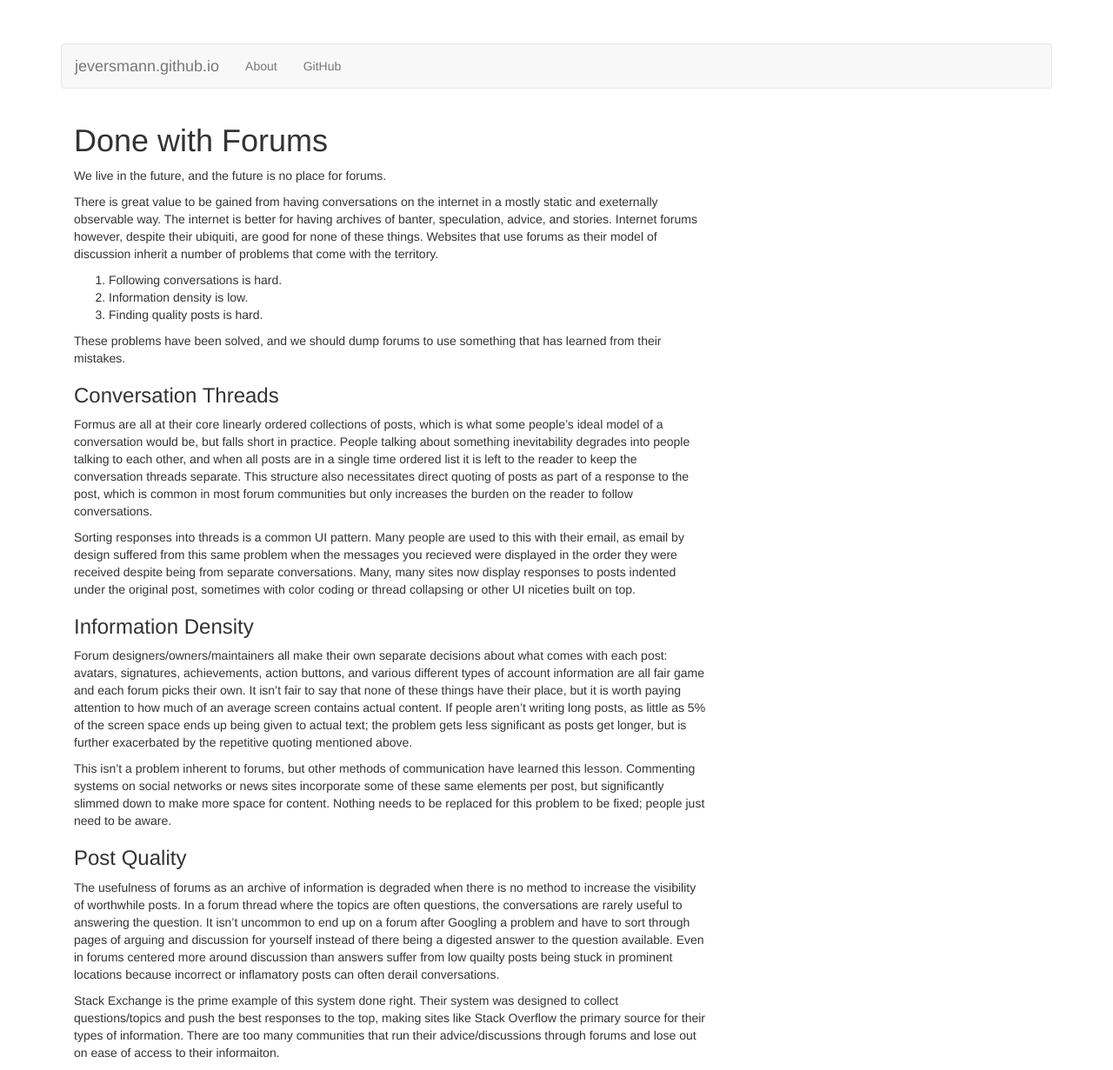
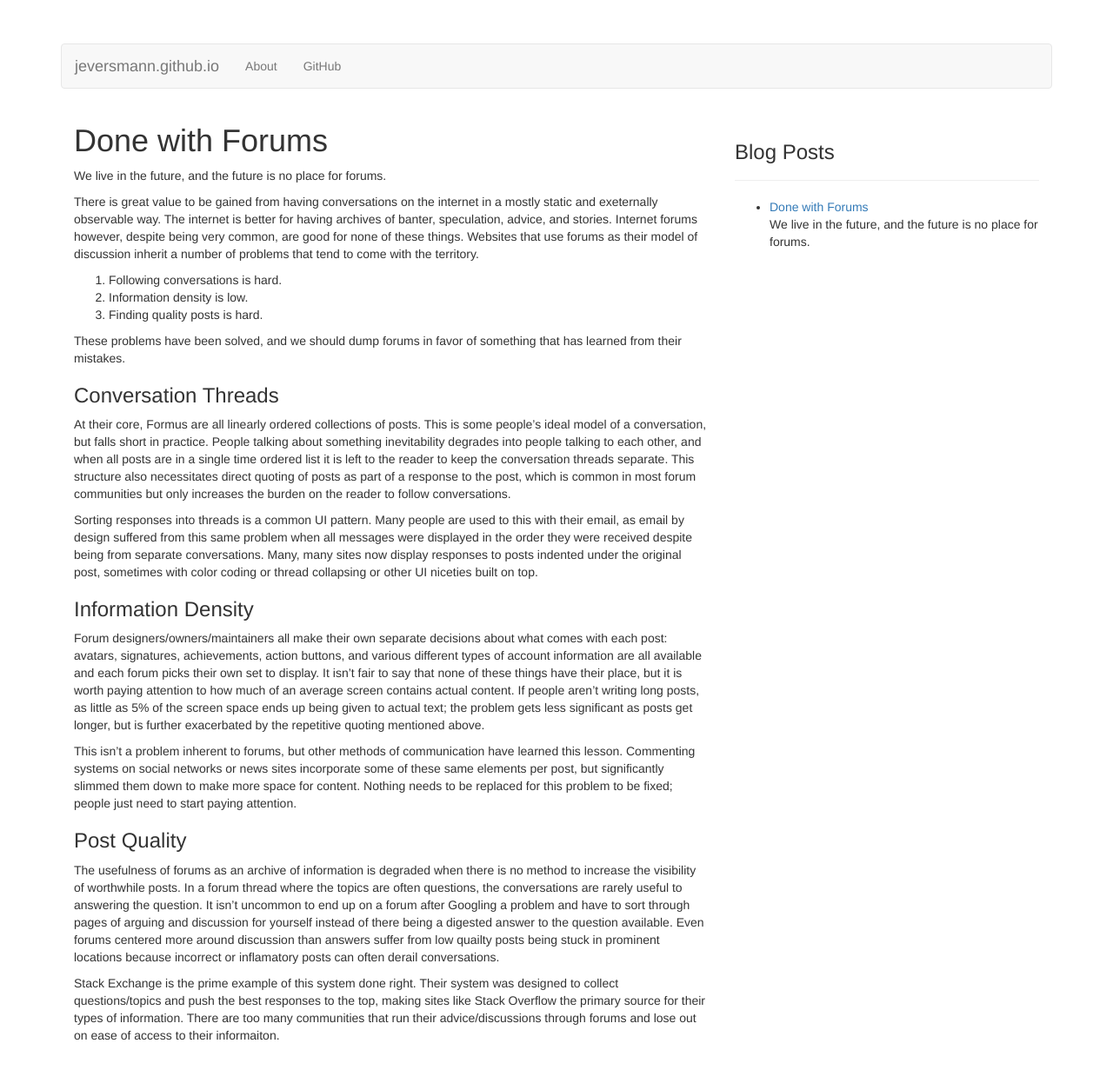
Before and after one commit to jeversmann/jeversmann.github.io, a Jekyll site: the page built from _posts/2015-01-13-done-with-forums.md, in a window 1280 px wide. Shown: the whole page at 87% size. Built offline with Jekyll 4.4.1, drawn with Linux system fonts in a browser that asks for light colours; nearby versions of some CDN libraries.

Commit message:
Newish layouts

```diff
--- a/_includes/nav.html
+++ b/_includes/nav.html
@@ -4,9 +4,11 @@
       <a class="navbar-brand" href="/">jeversmann.github.io</a>
     </div>
 
-    <ul class="nav navbar-nav">
-      <li><a href="/about.html">About</a></li>
-      <li><a href="https://github.com/jeversmann">GitHub</a></li>
-    </ul>
+    <div class="collapse navbar-collapse">
+      <ul class="nav navbar-nav">
+        <li><a href="/about.html">About</a></li>
+        <li><a href="https://github.com/jeversmann">GitHub</a></li>
+      </ul>
+    </div>
   </div>
 </nav>
--- a/_includes/posts.html
+++ b/_includes/posts.html
@@ -1,3 +1,7 @@
+<div class="page-header">
+  <h3>Blog Posts</h3>
+</div>
+
 <ul>
   {% for post in site.posts %}
     <li>
--- a/_layouts/page.html
+++ b/_layouts/page.html
@@ -4,6 +4,7 @@
   <body style="padding-top: 50px;">
     <div class="container">
       {% include nav.html %}
+      <div class="col-md-2"></div>
       <div class="col-md-8">
         {{ content }}
       </div>
--- a/_layouts/post.html
+++ b/_layouts/post.html
@@ -8,6 +8,9 @@
         <h1>{{ page.title }}</h1>
         {{ content }}
       </div>
+      <div class="col-md-4">
+        {% include posts.html %}
+      </div>
     </div>
     <script src="https://ajax.googleapis.com/ajax/libs/jquery/1.11.1/jquery.min.js"></script>
     <script src="https://maxcdn.bootstrapcdn.com/bootstrap/3.3.1/js/bootstrap.min.js"></script>
--- a/_posts/2015-01-13-done-with-forums.md
+++ b/_posts/2015-01-13-done-with-forums.md
@@ -7,48 +7,48 @@ We live in the future, and the future is no place for forums.
 
 There is great value to be gained from having conversations on the internet in a mostly static and exeternally observable way.
 The internet is better for having archives of banter, speculation, advice, and stories.
-Internet forums however, despite their ubiquiti, are good for none of these things.
-Websites that use forums as their model of discussion inherit a number of problems that come with the territory.
+Internet forums however, despite being very common, are good for none of these things.
+Websites that use forums as their model of discussion inherit a number of problems that tend to come with the territory.
 
 0. Following conversations is hard.
 0. Information density is low.
 0. Finding quality posts is hard.
 
-These problems have been solved, and we should dump forums to use something that has learned from their mistakes.
+These problems have been solved, and we should dump forums in favor of something that has learned from their mistakes.
 
 ### Conversation Threads
 
-Formus are all at their core linearly ordered collections of posts,
-which is what some people's ideal model of a conversation would be, but falls short in practice.
+At their core, Formus are all linearly ordered collections of posts.
+This is some people's ideal model of a conversation, but falls short in practice.
 People talking about something inevitability degrades into people talking to each other,
 and when all posts are in a single time ordered list it is left to the reader to keep the conversation threads separate.
 This structure also necessitates direct quoting of posts as part of a response to the post,
 which is common in most forum communities but only increases the burden on the reader to follow conversations.
 
 Sorting responses into threads is a common UI pattern.
-Many people are used to this with their email, as email by design suffered from this same problem when the messages you recieved were displayed in the order they were received despite being from separate conversations.
+Many people are used to this with their email, as email by design suffered from this same problem when all messages were displayed in the order they were received despite being from separate conversations.
 Many, many sites now display responses to posts indented under the original post,
 sometimes with color coding or thread collapsing or other UI niceties built on top.
 
 ### Information Density
 
 Forum designers/owners/maintainers all make their own separate decisions about what comes with each post:
-avatars, signatures, achievements, action buttons, and various different types of account information are all fair game and each forum picks their own.
+avatars, signatures, achievements, action buttons, and various different types of account information are all available and each forum picks their own set to display.
 It isn't fair to say that none of these things have their place, but it is worth paying attention to how much of an average screen contains actual content.
 If people aren't writing long posts, as little as 5% of the screen space ends up being given to actual text;
 the problem gets less significant as posts get longer, but is further exacerbated by the repetitive quoting mentioned above.
 
 This isn't a problem inherent to forums, but other methods of communication have learned this lesson.
 Commenting systems on social networks or news sites incorporate some of these same elements per post,
-but significantly slimmed down to make more space for content.
-Nothing needs to be replaced for this problem to be fixed; people just need to be aware.
+but significantly slimmed them down to make more space for content.
+Nothing needs to be replaced for this problem to be fixed; people just need to start paying attention.
 
 ### Post Quality
 
 The usefulness of forums as an archive of information is degraded when there is no method to increase the visibility of worthwhile posts.
 In a forum thread where the topics are often questions, the conversations are rarely useful to answering the question.
 It isn't uncommon to end up on a forum after Googling a problem and have to sort through pages of arguing and discussion for yourself instead of there being a digested answer to the question available.
-Even in forums centered more around discussion than answers suffer from low quailty posts being stuck in prominent locations because incorrect or inflamatory posts can often derail conversations.
+Even forums centered more around discussion than answers suffer from low quailty posts being stuck in prominent locations because incorrect or inflamatory posts can often derail conversations.
 
 Stack Exchange is the prime example of this system done right.
 Their system was designed to collect questions/topics and push the best responses to the top,
```
Also changed, not shown: about.md (+7 -4 lines).
